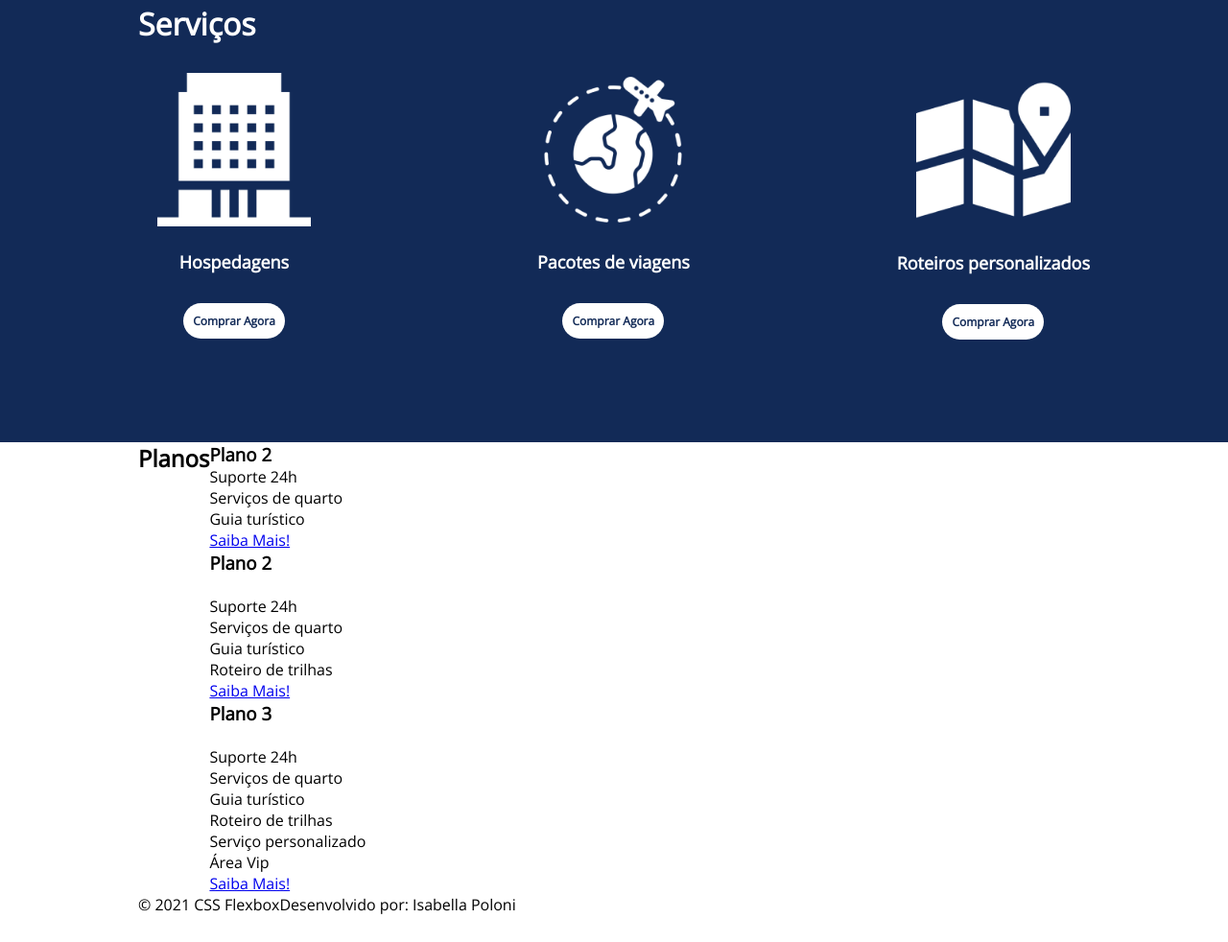
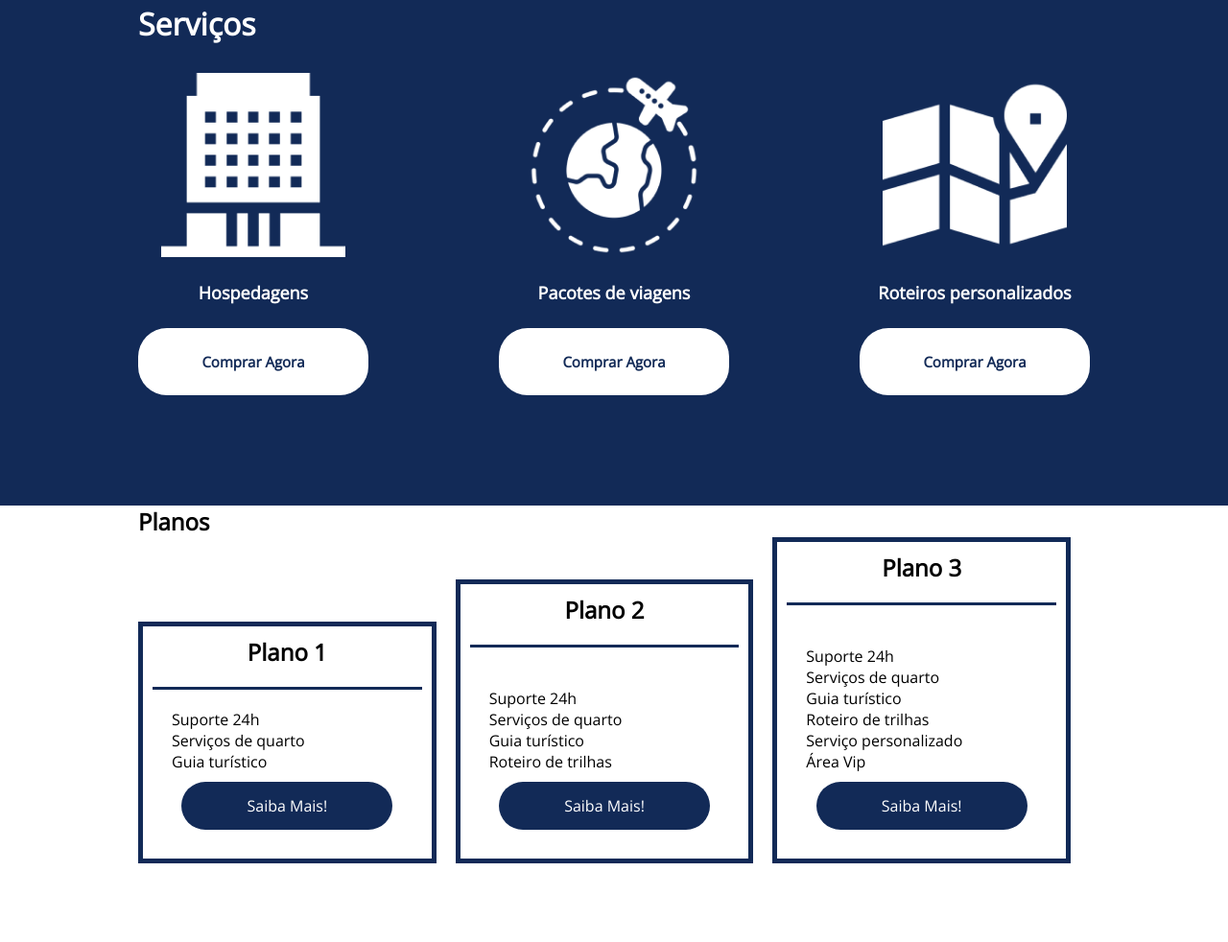
Before and after one commit to isapoloni/project-flexbox-dio, a plain HTML site: page index.html in a window 1280 px wide. Shown: the part 1318-2300 px from the top of the page at 96% size. Before the commit the page ends 2272 px from the top, so only its background shows below. Drawn offline with nearby package versions, Linux system fonts and the light colour scheme.

Commit message:
posicionando os elementos da terceira div

```diff
--- a/index.html
+++ b/index.html
@@ -52,13 +52,13 @@
                 <div class="item-servico">
                     <div><img src="./images/icon-2.png" alt="hospedagens"></div>
                     <p>Hospedagens</p>
-                    <a href="#">Comprar Agora</a>
+                    <a href="#" class="btn">Comprar Agora</a>
                 </div>
 
                 <div class="item-servico">
                 <div><img src="./images/icon-1.png" alt="pacote de viagens"></div>
                 <p>Pacotes de viagens</p>
-                <a href="#">Comprar Agora</a>
+                <a href="#" class="btn">Comprar Agora</a>
                 </div>
 
                 <div class="item-servico">
@@ -77,7 +77,7 @@
 
         <div class="list-planos">
             <div class="item-plano">
-                <h3>Plano 2</h3>
+                <h3>Plano 1</h3>
                 <ul>
                     <li>Suporte 24h</li>
                     <li>Serviços de quarto</li>
@@ -117,7 +117,7 @@
 
     <footer>
         <div class="flex-container footer">
-            <p>&copy; 2021 CSS Flexbox</p>
+            <p>&copy; 2022 CSS Flexbox</p>
             <p>Desenvolvido por: Isabella Poloni</p>
         </div>
     </footer>
--- a/style.css
+++ b/style.css
@@ -70,7 +70,7 @@ header .menu {
     margin-bottom: 10px;
 }
 
-.texto-apresentacao a {
+.btn {
     background-color: #122A57;
     color: #fff;
     text-align: center;
@@ -152,7 +152,7 @@ header .menu {
     line-height: 50px;
     padding: 10px;
     color: #122A57;
-    font-size: 12px;
+    font-size: 15px;
     text-decoration: none;
     font-weight: 700;
 }
@@ -168,3 +168,47 @@ header .menu {
     width: 80%;
     margin: auto;
 }
+
+#planos {
+   flex-direction: column;
+   min-height: 100vh;
+}
+
+.list-planos {
+    display: flex;
+    align-items: flex-end;
+}
+
+.item-plano {
+    flex: 1;
+    border: 5px solid #122A57;
+    margin-right: 20px;
+    padding: 10px;
+}
+
+.item-plano .btn {
+    margin: auto;
+    margin-bottom: 20px;
+}
+
+.item-plano h3 {
+    font-size: 24px;
+    display: flex;
+    flex-direction: column;
+    text-align: center;
+}
+
+.item-plano h3::after {
+    content: "";
+    background-color: #122A57;
+    width: 100%;
+    height: 3px;
+    margin-top: 20px;
+    margin-bottom: 10px;
+}
+
+.item-plano ul {
+    padding: 10px 20px;
+    display: flex;
+    flex-direction: column;
+}
```
